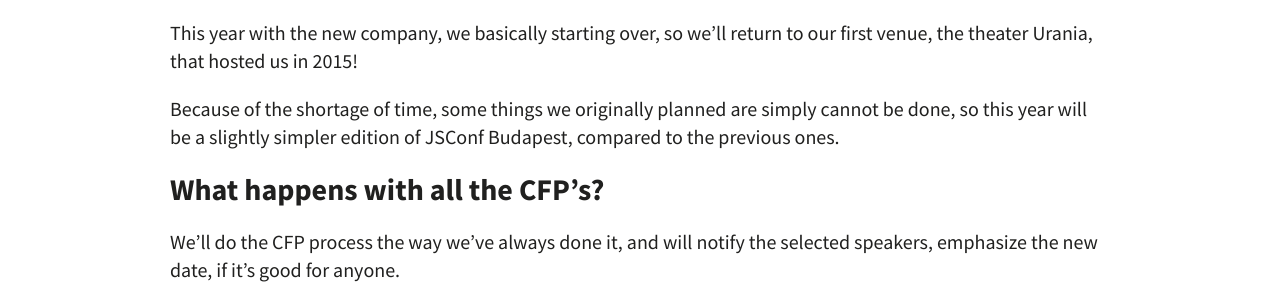
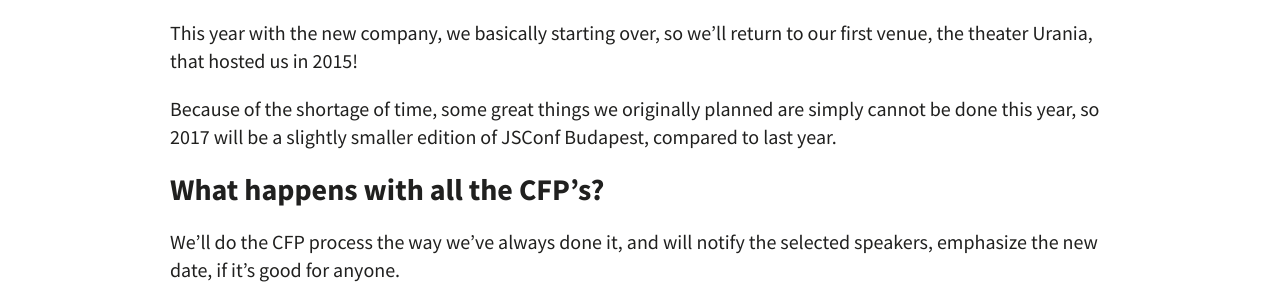
Before and after one commit to JSConfBp/2017.jsconfbp.com, a Jekyll site: the page built from _updates/new-date-and-our-future.md, in a window 1280 px wide. Shown: the part 1083-1374 px from the top of the page. Built offline with Jekyll 4.4.1, drawn with Linux system fonts in a browser that asks for light colours.

Commit message:
update text

```diff
--- a/_updates/new-date-and-our-future.md
+++ b/_updates/new-date-and-our-future.md
@@ -25,7 +25,7 @@
 
 This year with the new company, we basically starting over, so we'll return to our first venue, the theater Urania, that hosted us in 2015!
 
-Because of the shortage of time, some things we originally planned are simply cannot be done, so this year will be a slightly simpler edition of JSConf Budapest, compared to the previous ones.
+Because of the shortage of time, some great things we originally planned are simply cannot be done this year, so 2017 will be a slightly smaller edition of JSConf Budapest, compared to last year.
 
 ## What happens with all the CFP's?
 
```
